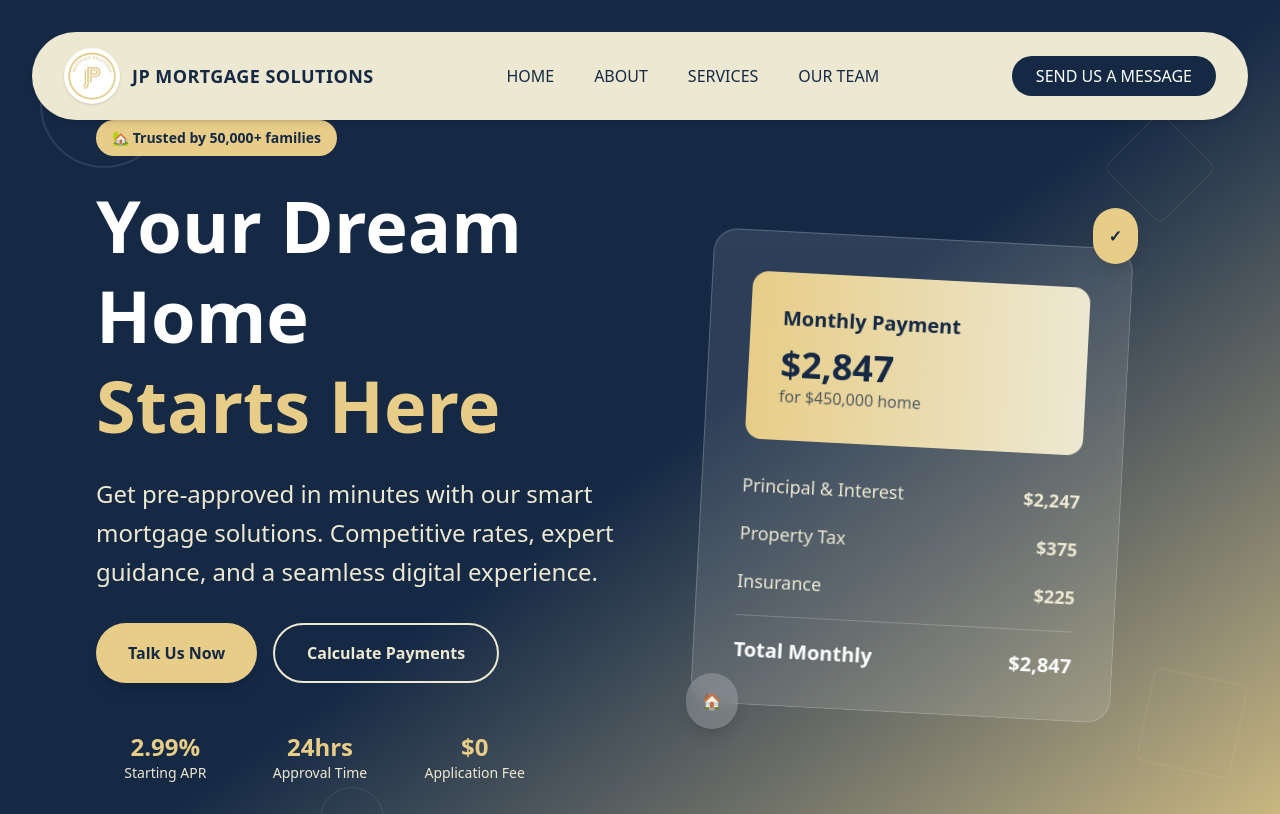
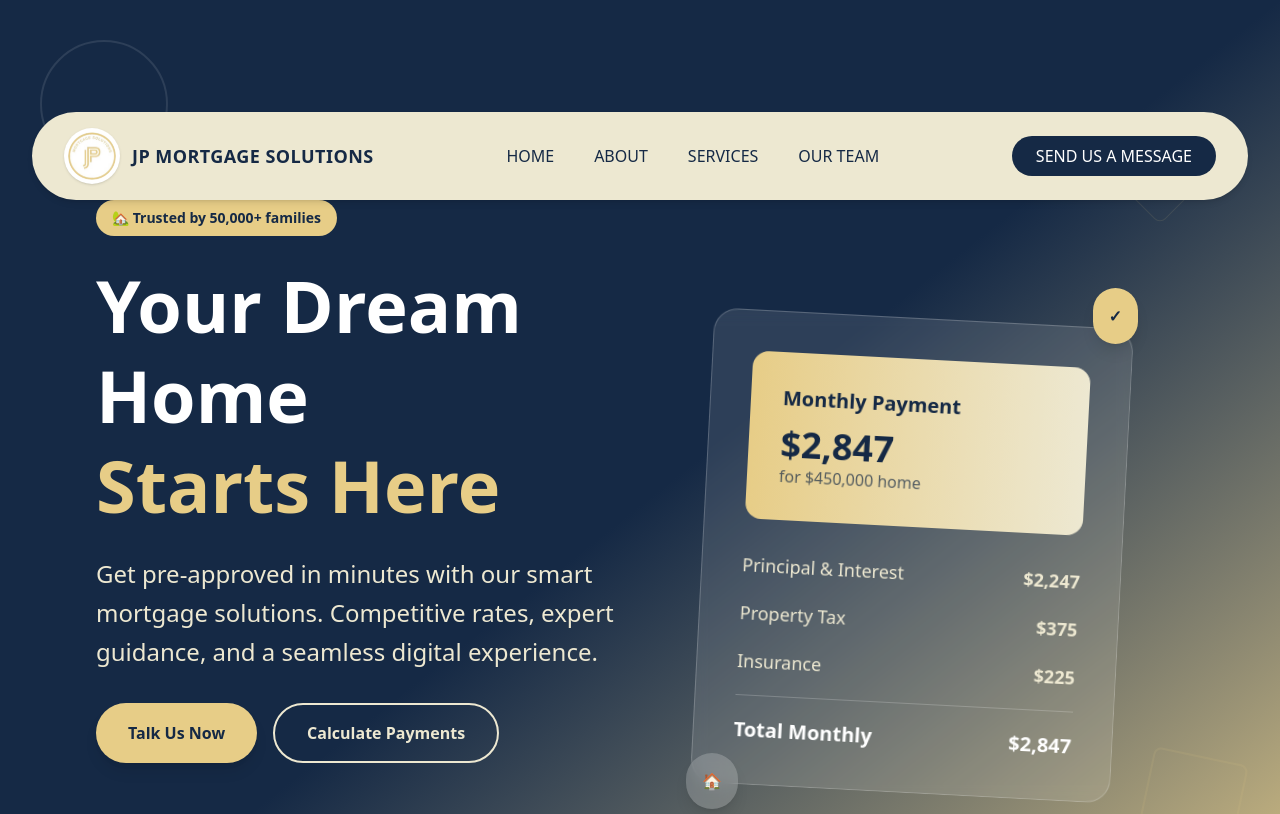
Before and after one commit to SIMRAT007/jpmortgagesolutions, a React (Vite) app: page / in a window 1280 px wide. Shown: the top 814 px of the page. Built offline with nearby package versions, Linux system fonts and the light colour scheme.

Commit message:
pt-20 in hero sections

```diff
--- a/src/components/Hero.jsx
+++ b/src/components/Hero.jsx
@@ -44,7 +44,7 @@ const Hero = forwardRef((props, ref) => {
   }, [ref]);
 
   return (
-    <section ref={ref} id="hero" className="min-h-screen flex flex-col bg-gradient-to-br from-[#152945] via-[#152945] to-[#E7CD87] text-white relative overflow-hidden pt-26 md:pt-0">
+    <section ref={ref} id="hero" className="min-h-screen flex flex-col bg-gradient-to-br from-[#152945] via-[#152945] to-[#E7CD87] text-white relative overflow-hidden pt-26 md:pt-20">
       {/* Background Pattern */}
       <div className="absolute inset-0 opacity-10">
         <div className="absolute top-10 left-10 w-32 h-32 border-2 border-white rounded-full"></div>
```
